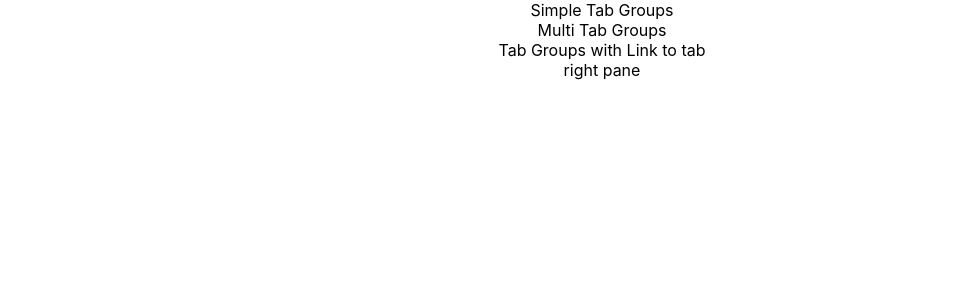
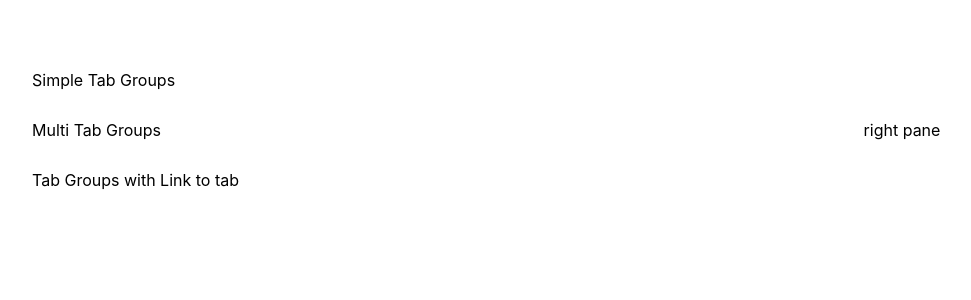
Before and after one commit to huonglt/tabs-app, a React (Create React App) app: page / in a window 1280 px wide. Shown: the top 300 px of the page, without its empty margins (38-1009 px from the left). Built offline with nearby package versions, Linux system fonts and the light colour scheme.

Commit message:
migrated some css classes from tabs.css

```diff
--- a/src/App.css
+++ b/src/App.css
@@ -36,3 +36,24 @@
     transform: rotate(360deg);
   }
 }
+
+.appContainer {
+  display: flex;
+  justify-content: center;
+  align-items: center;
+  padding: 40px;
+}
+
+.leftPane {
+  flex: 1;
+  text-align: left;
+}
+
+.rightPane {
+  flex: 1;
+}
+
+.leftPane div {
+  margin: 30px;
+  cursor: pointer;
+}
```
